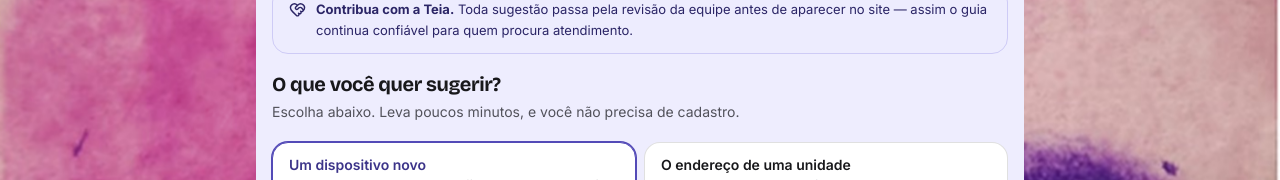
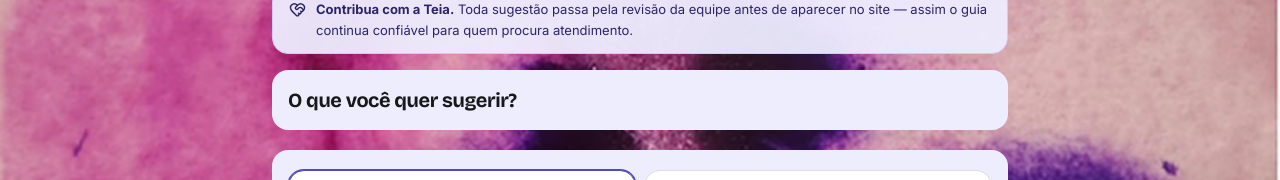
Before and after one commit to helenavazpsi-arch/TeiaSP, a Next.js app: page /sugerir in a window 1280 px wide. Shown: the part 336-516 px from the top of the page. Built offline with nearby package versions, Linux system fonts and the light colour scheme; no server answers; the database is empty.

Commit message:
Add separate lilás backgrounds with breaks between sections

```diff
--- a/src/app/sugerir/page.tsx
+++ b/src/app/sugerir/page.tsx
@@ -18,7 +18,7 @@ export default async function PaginaSugerir() {
   ];
 
   return (
-    <main className="mx-auto w-full max-w-3xl px-4 py-5 bg-marca-50 rounded-teia-lg">
+    <main className="mx-auto w-full max-w-3xl px-4 py-5">
       <div className="mb-4 flex items-start gap-2.5 rounded-teia-lg border border-marca-100 bg-marca-50/95 px-4 py-3 text-[13px] text-marca-900">
         <HeartHandshake size={17} className="mt-0.5 shrink-0" aria-hidden />
         <p>
@@ -28,14 +28,15 @@ export default async function PaginaSugerir() {
         </p>
       </div>
 
-      <h1 className="font-display text-xl font-bold text-tx">O que você quer sugerir?</h1>
-      <p className="mt-1 mb-5 text-sm text-tx-2">
-        Escolha abaixo. Leva poucos minutos, e você não precisa de cadastro.
-      </p>
+      <div className="mb-5 rounded-teia-lg bg-marca-50 px-4 py-4">
+        <h1 className="font-display text-xl font-bold text-tx">O que você quer sugerir?</h1>
+      </div>
 
-      <Suspense fallback={<div className="h-96 rounded-teia-lg bg-sur-2" />}>
-        <AbasSugestao siglasExistentes={siglasExistentes} />
-      </Suspense>
+      <div className="rounded-teia-lg bg-marca-50 px-4 py-5">
+        <Suspense fallback={<div className="h-96 rounded-teia-lg bg-sur-2" />}>
+          <AbasSugestao siglasExistentes={siglasExistentes} />
+        </Suspense>
+      </div>
     </main>
   );
 }
```
